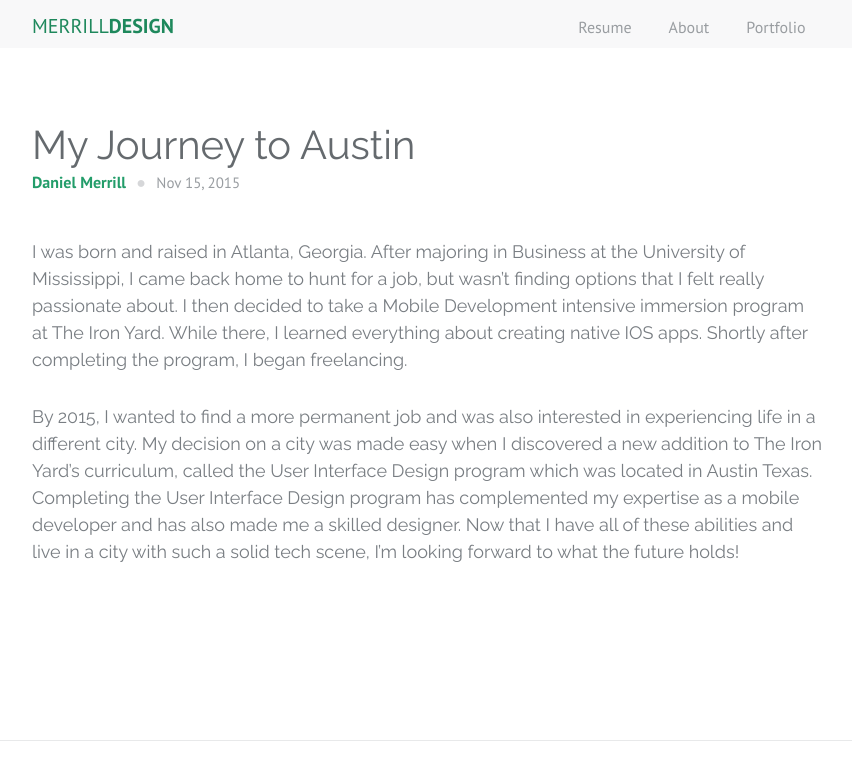
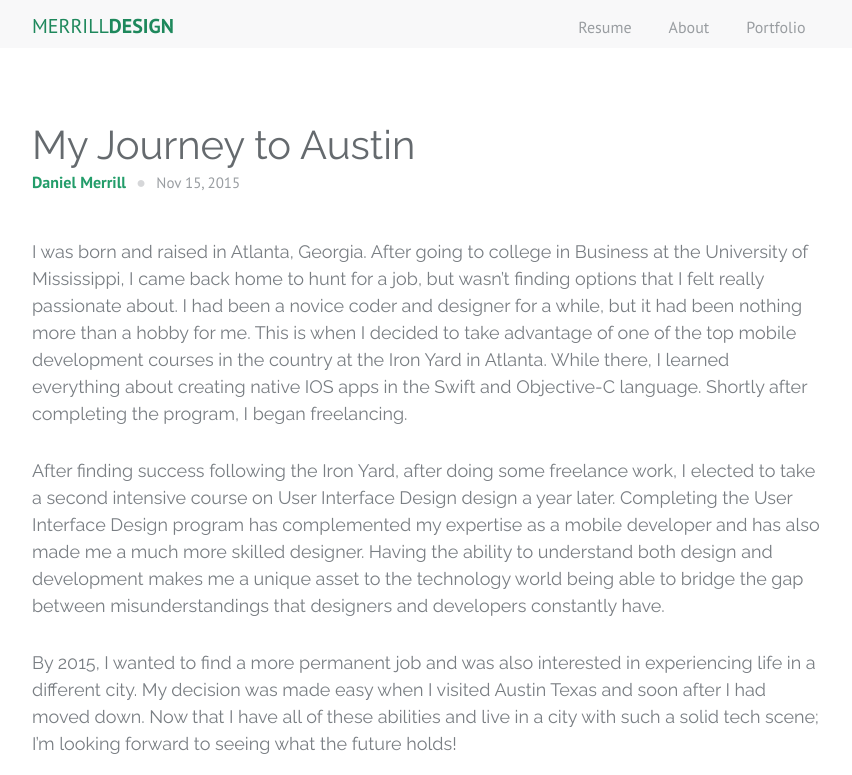
Before and after one commit to dmerrill88/MerrillDesign, a Jekyll site: the page built from _posts/2015-11-15-Daniel15.md, in a window 1280 px wide, cut to the strip 0-775 px from the top of the page. Shown: the whole strip, without its empty margins (213-1065 px from the left). Built offline with Jekyll 4.4.1, drawn with Linux system fonts in a browser that asks for light colours; comment, search, counter and statistics services are not loaded.

Commit message:
fixed spelling errors on posts

```diff
--- a/_posts/2015-11-15-Daniel15.md
+++ b/_posts/2015-11-15-Daniel15.md
@@ -4,6 +4,8 @@ title:  "My Journey to Austin"
 
 
 
-I was born and raised in Atlanta, Georgia. After majoring in Business at the University of Mississippi, I came back home to hunt for a job, but wasn’t finding options that I felt really passionate about. I then decided to take a Mobile Development intensive immersion program at The Iron Yard. While there, I learned everything about creating native IOS apps. Shortly after completing the program, I began freelancing.
+I was born and raised in Atlanta, Georgia. After going to college in Business at the University of Mississippi, I came back home to hunt for a job, but wasn’t finding options that I felt really passionate about. I had been a novice coder and designer for a while, but it had been nothing more than a hobby for me. This is when I decided to take advantage of one of the top mobile development courses in the country at the Iron Yard in Atlanta. While there, I learned everything about creating native IOS apps in the Swift and Objective-C language. Shortly after completing the program, I began freelancing.
 
-By 2015, I wanted to find a more permanent job and was also interested in experiencing life in a different city. My decision on a city was made easy when I discovered a new addition to The Iron Yard’s curriculum, called the User Interface Design program which was located in Austin Texas. Completing the User Interface Design program has complemented my expertise as a mobile developer and has also made me a skilled designer. Now that I have all of these abilities and live in a city with such a solid tech scene, I'm looking forward to what the future holds!
+After finding success following the Iron Yard, after doing some freelance work, I elected to take a second intensive course on User Interface Design design a year later. Completing the User Interface Design program has complemented my expertise as a mobile developer and has also made me a much more skilled designer. Having the ability to understand both design and development makes me a unique asset to the technology world being able to bridge the gap between misunderstandings that designers and developers constantly have.
+
+By 2015, I wanted to find a more permanent job and was also interested in experiencing life in a different city. My decision was made easy when I visited Austin Texas and soon after I had moved down. Now that I have all of these abilities and live in a city with such a solid tech scene; I'm looking forward to seeing what the future holds!
```
Also changed, not shown: _posts/2015-09-02-Daniel11.md (+1 -1 lines), _posts/2015-09-23-Daniel1.md (+1 -3 lines), _posts/2016-1-04-Daniel2.md (+2 -2 lines).
